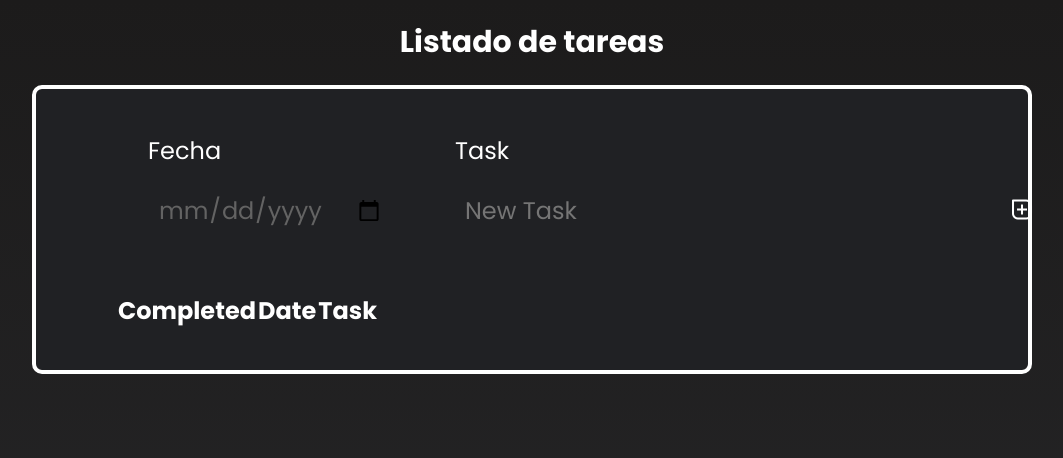
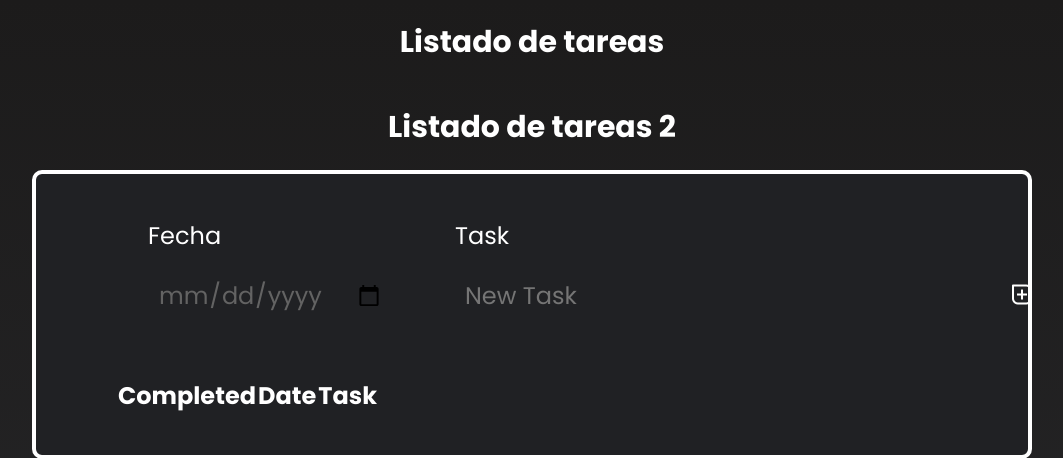
Before and after one commit to Franco4848/to-do, a Flask app: page /see_tasks in a window 1280 px wide. Shown: the top 458 px of the page, without its empty margins (108-1171 px from the left). Run offline with Flask 3, Linux system fonts and the light colour scheme; data that the repository does not hold is empty; some libraries are stand-ins or nearby versions.

Commit message:
se agrego archivo de prueba 2

```diff
--- a/templates/index.html
+++ b/templates/index.html
@@ -18,6 +18,8 @@
         }
     </script>
     <h1>Listado de tareas</h1>
+    <h1>Listado de tareas 2 </h1>
+
 </head>
 <body >
 <div class="global">
```
